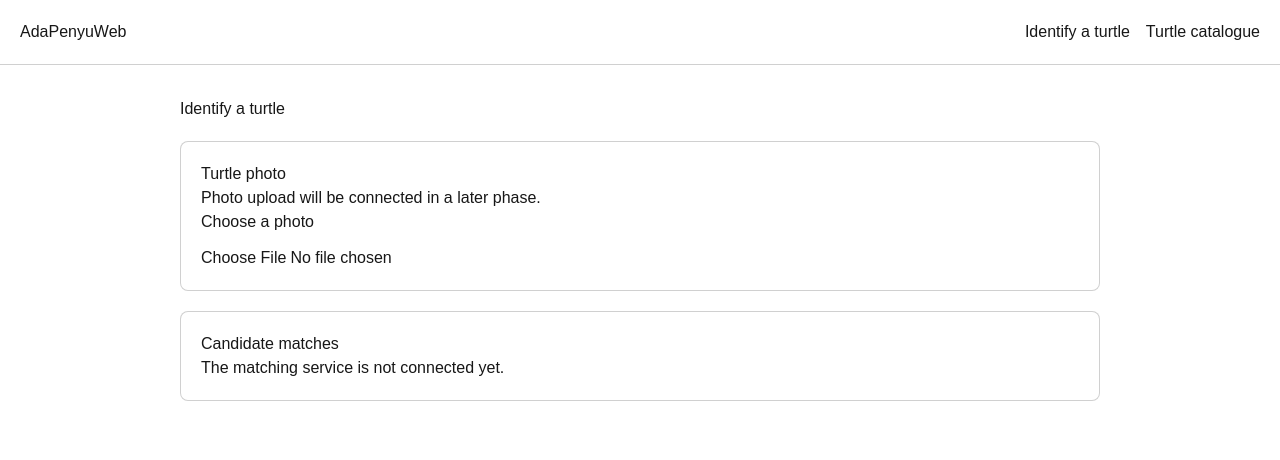
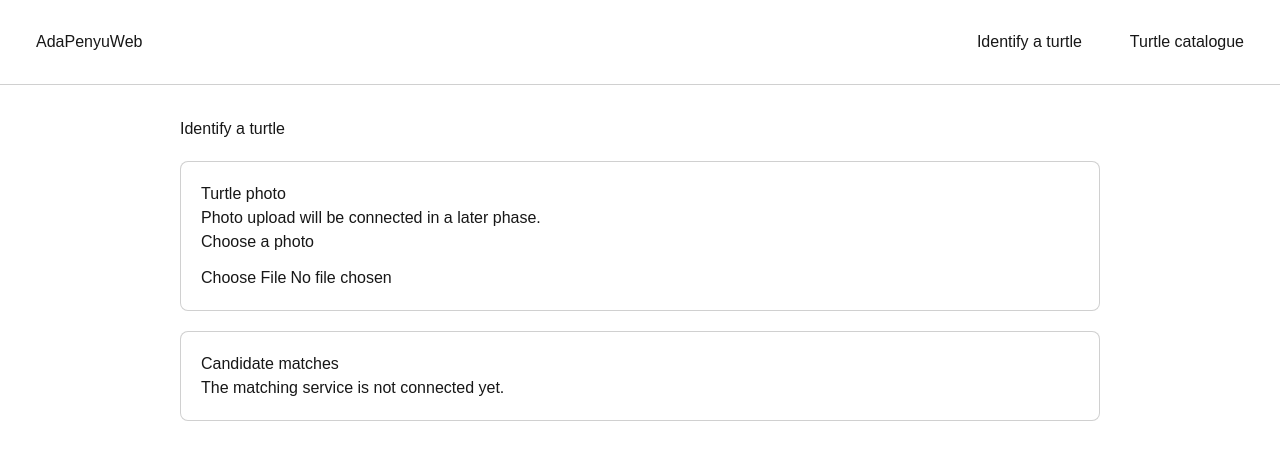
Before and after one commit to gungfebrian/adaPenyuWeb, a Next.js app: page /identify in a window 1280 px wide. Shown: the top 460 px of the page. Built offline with nearby package versions, Linux system fonts and the light colour scheme.

Commit message:
refactor(app): separate turtle workspace routes and layout

```diff
--- a/src/app/identify/page.tsx
+++ b/src/app/(workspace)/identify/page.tsx
@@ -7,7 +7,7 @@ export const metadata: Metadata = { title: "Identify a turtle" };
 
 export default function IdentifyPage() {
   return (
-    <section className="stack">
+    <section className="grid gap-5">
       <h1>Identify a turtle</h1>
       <PhotoUpload />
       <MatchCandidateList candidates={[]} />
--- /dev/null
+++ b/src/app/(workspace)/layout.tsx
@@ -0,0 +1,5 @@
+import { AppHeader } from "@/components/layout/app-header";
+
+export default function WorkspaceLayout({ children }: { children: React.ReactNode }) {
+  return <><AppHeader /><main id="main-content" className="mx-auto w-full max-w-[60rem] flex-1 px-5 py-8">{children}</main></>;
+}
--- a/src/app/turtles/page.tsx
+++ b/src/app/(workspace)/turtles/page.tsx
@@ -6,7 +6,7 @@ export const metadata: Metadata = { title: "Turtle catalogue" };
 
 export default function TurtlesPage() {
   return (
-    <section className="stack">
+    <section className="grid gap-5">
       <h1>Turtle catalogue</h1>
       <TurtleList turtles={[]} />
     </section>
--- a/src/app/layout.tsx
+++ b/src/app/layout.tsx
@@ -1,6 +1,5 @@
 import type { Metadata } from "next";
 import { Geist, Geist_Mono } from "next/font/google";
-import { AppHeader } from "@/components/layout/app-header";
 import { siteConfig } from "@/lib/config/site";
 import "./globals.css";
 
@@ -23,12 +22,11 @@ export default function RootLayout({ children }: LayoutProps<"/">) {
   return (
     <html
       lang="en"
-      className={`${geistSans.variable} ${geistMono.variable} h-full antialiased`}
+      className={`${geistSans.variable} ${geistMono.variable} h-full antialiased motion-safe:scroll-smooth`}
     >
-      <body className="min-h-full flex flex-col">
-        <a className="skip-link" href="#main-content">Skip to content</a>
-        <AppHeader />
-        <main id="main-content" className="container">{children}</main>
+      <body className="flex min-h-full flex-col bg-background font-sans text-foreground">
+        <a className="absolute -top-40 left-4 z-100 bg-background p-3 focus:top-4 focus-visible:outline-solid focus-visible:outline-3 focus-visible:outline-current focus-visible:outline-offset-4" href="#main-content">Skip to content</a>
+        {children}
       </body>
     </html>
   );
--- a/src/app/not-found.tsx
+++ b/src/app/not-found.tsx
@@ -2,9 +2,9 @@ import Link from "next/link";
 
 export default function NotFound() {
   return (
-    <section>
+    <main id="main-content" className="mx-auto w-full max-w-[60rem] flex-1 px-5 py-8">
       <h1>Page not found</h1>
-      <Link href="/">Return to the home page</Link>
-    </section>
+      <Link className="focus-visible:outline-solid focus-visible:outline-3 focus-visible:outline-current focus-visible:outline-offset-4" href="/">Return to the home page</Link>
+    </main>
   );
 }
--- a/src/components/layout/app-header.tsx
+++ b/src/components/layout/app-header.tsx
@@ -2,13 +2,15 @@ import Link from "next/link";
 
 import { siteConfig } from "@/lib/config/site";
 
+const linkClass = "inline-flex min-h-11 items-center rounded-full px-4 transition-colors duration-200 hover:bg-foreground/8 focus-visible:outline-solid focus-visible:outline-3 focus-visible:outline-current focus-visible:outline-offset-4";
+
 export function AppHeader() {
   return (
-    <header className="app-header">
-      <Link href="/">{siteConfig.name}</Link>
-      <nav aria-label="Main navigation">
-        <Link href="/identify">Identify a turtle</Link>
-        <Link href="/turtles">Turtle catalogue</Link>
+    <header className="flex flex-wrap justify-between gap-4 border-b border-foreground/20 p-5">
+      <Link className={linkClass} href="/">{siteConfig.name}</Link>
+      <nav className="flex flex-wrap gap-4" aria-label="Main navigation">
+        <Link className={linkClass} href="/identify">Identify a turtle</Link>
+        <Link className={linkClass} href="/turtles">Turtle catalogue</Link>
       </nav>
     </header>
   );
--- a/src/components/ui/empty-state.tsx
+++ b/src/components/ui/empty-state.tsx
@@ -5,7 +5,7 @@ interface EmptyStateProps {
 
 export function EmptyState({ title, description }: EmptyStateProps) {
   return (
-    <div className="panel">
+    <div className="rounded-lg border border-foreground/20 bg-background p-5">
       <h2>{title}</h2>
       <p>{description}</p>
     </div>
--- a/src/features/re-identification/components/photo-upload.tsx
+++ b/src/features/re-identification/components/photo-upload.tsx
@@ -1,10 +1,11 @@
 export function PhotoUpload() {
   return (
-    <section className="panel" aria-labelledby="photo-upload-heading">
+    <section className="rounded-lg border border-foreground/20 bg-background p-5" aria-labelledby="photo-upload-heading">
       <h2 id="photo-upload-heading">Turtle photo</h2>
       <p id="photo-upload-help">Photo upload will be connected in a later phase.</p>
       <label htmlFor="turtle-photo">Choose a photo</label>
       <input
+        className="mt-3 block max-w-full focus-visible:outline-solid focus-visible:outline-3 focus-visible:outline-current focus-visible:outline-offset-4"
         id="turtle-photo"
         type="file"
         accept="image/jpeg,image/png"
```
